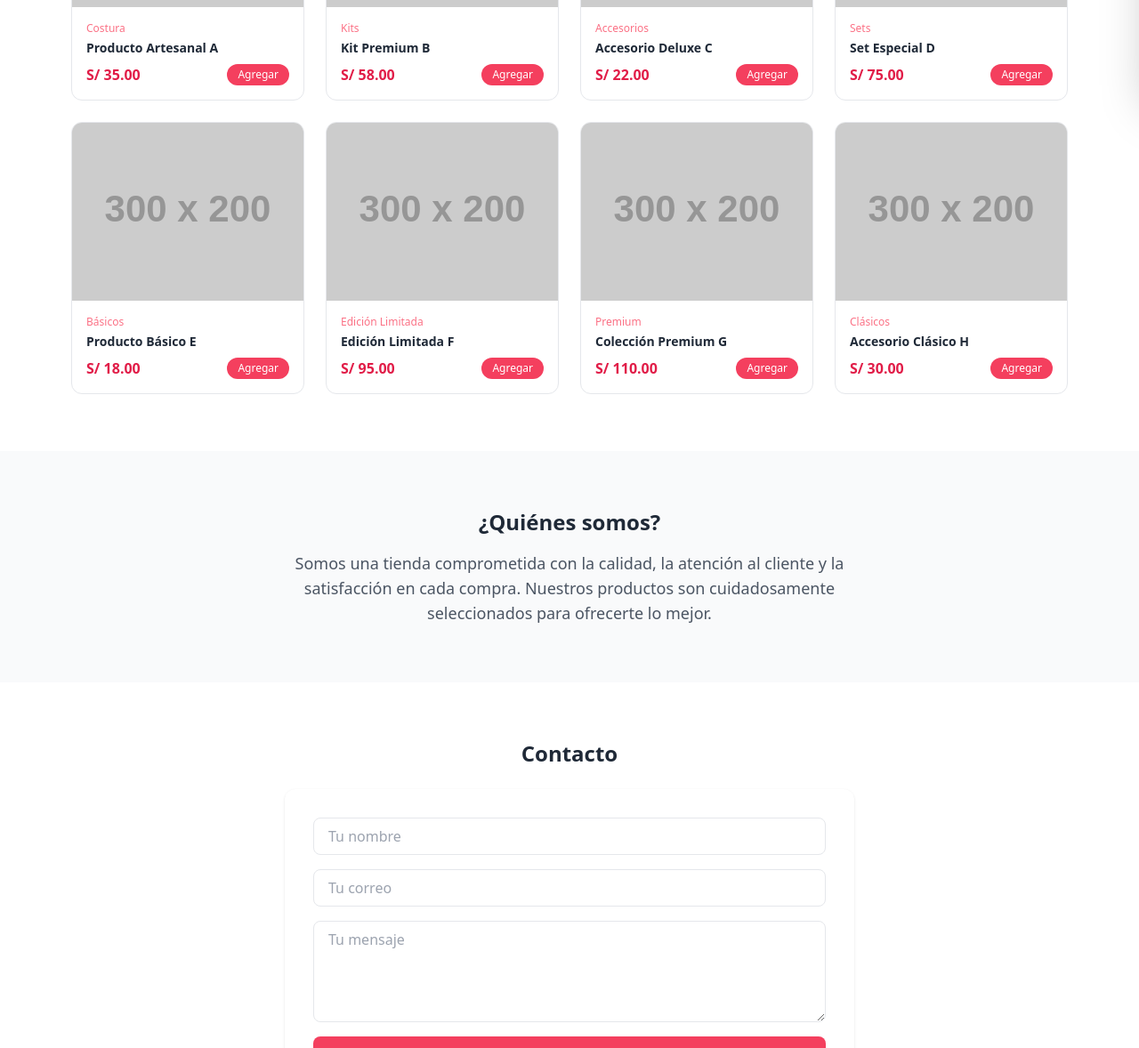
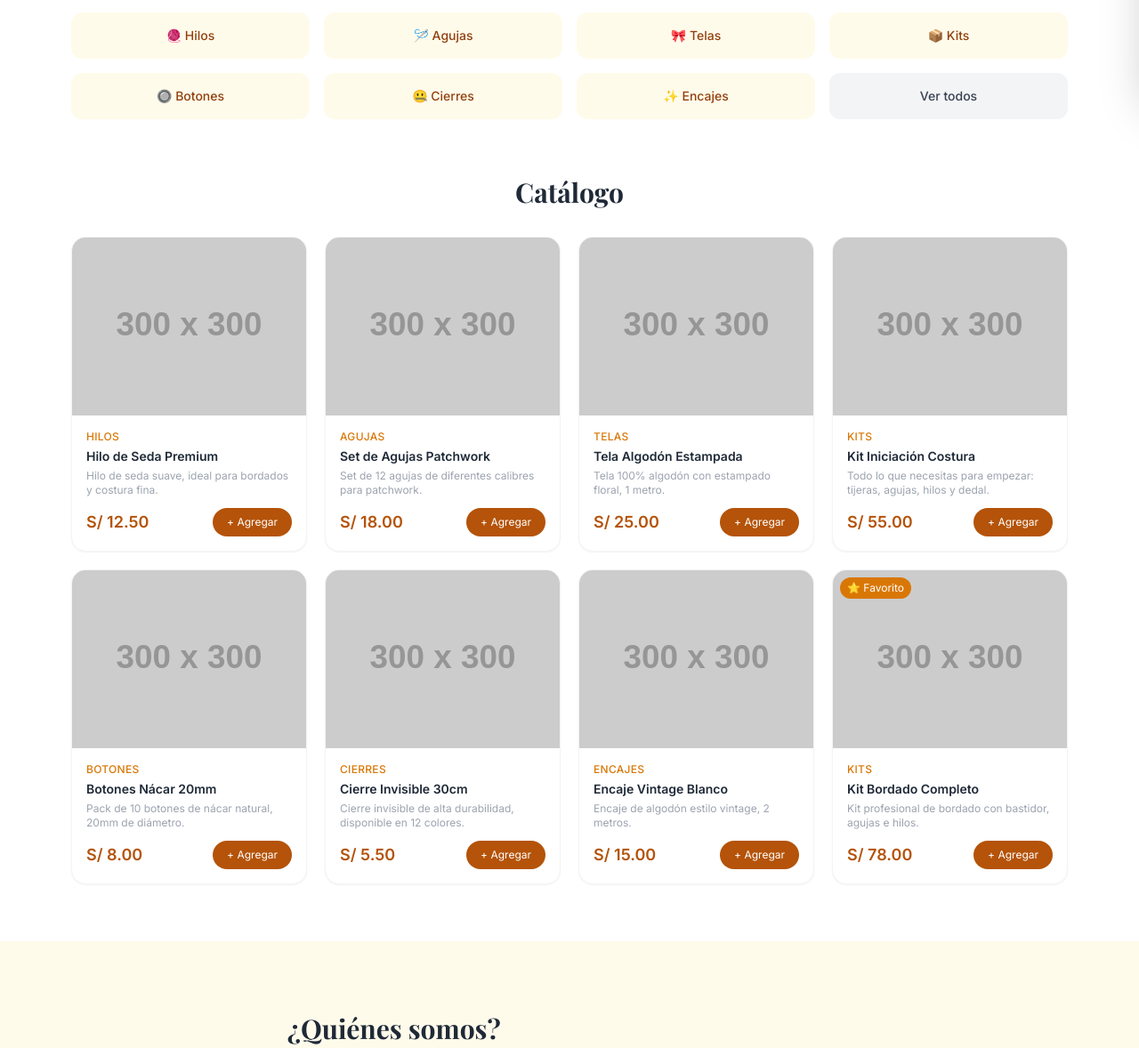
Before and after one commit to mcontrerasmalpar-pixel/tienda-web, a plain HTML site: page index.html in a window 1280 px wide. Shown: the part 693-1871 px from the top of the page at 89% size. Drawn offline with nearby package versions, Linux system fonts and the light colour scheme; placeholder pictures from the web are drawn by us.

Commit message:
feat: branding Gin&Jes + productos de costura y confección

```diff
--- a/index.html
+++ b/index.html
@@ -3,81 +3,133 @@
 <head>
   <meta charset="UTF-8" />
   <meta name="viewport" content="width=device-width, initial-scale=1.0" />
-  <title>Tienda Web</title>
+  <title>Gin&Jes | Accesorios de Costura y Confección</title>
   <script src="https://cdn.tailwindcss.com"></script>
   <link rel="stylesheet" href="css/styles.css" />
+  <style>
+    @import url('https://fonts.googleapis.com/css2?family=Playfair+Display:wght@400;700&family=Inter:wght@300;400;500;600&display=swap');
+    body { font-family: 'Inter', sans-serif; }
+    .font-display { font-family: 'Playfair Display', serif; }
+  </style>
 </head>
-<body class="bg-white text-gray-800 font-sans">
+<body class="bg-white text-gray-800">
 
   <!-- NAVBAR -->
-  <header class="bg-white shadow sticky top-0 z-50">
+  <header class="bg-white border-b border-gray-100 sticky top-0 z-50">
     <div class="max-w-6xl mx-auto px-4 py-4 flex justify-between items-center">
-      <a href="/" class="text-2xl font-bold tracking-tight text-rose-600">MiTienda</a>
-      <nav class="hidden md:flex gap-6 text-sm font-medium">
-        <a href="#productos" class="hover:text-rose-500 transition">Productos</a>
-        <a href="#nosotros" class="hover:text-rose-500 transition">Nosotros</a>
-        <a href="#contacto" class="hover:text-rose-500 transition">Contacto</a>
+      <a href="/" class="flex items-center gap-2">
+        <span class="font-display text-2xl font-bold text-amber-700">Gin<span class="text-gray-800">&amp;</span>Jes</span>
+      </a>
+      <nav class="hidden md:flex gap-8 text-sm font-medium text-gray-600">
+        <a href="#productos" class="hover:text-amber-700 transition">Catálogo</a>
+        <a href="#categorias" class="hover:text-amber-700 transition">Categorías</a>
+        <a href="#nosotros" class="hover:text-amber-700 transition">Nosotros</a>
+        <a href="#contacto" class="hover:text-amber-700 transition">Contacto</a>
       </nav>
-      <button onclick="toggleCart()" class="relative">
-        <svg xmlns="http://www.w3.org/2000/svg" class="h-6 w-6" fill="none" viewBox="0 0 24 24" stroke="currentColor">
+      <button onclick="toggleCart()" class="relative p-2 hover:bg-amber-50 rounded-full transition">
+        <svg xmlns="http://www.w3.org/2000/svg" class="h-6 w-6 text-amber-700" fill="none" viewBox="0 0 24 24" stroke="currentColor">
           <path stroke-linecap="round" stroke-linejoin="round" stroke-width="2" d="M3 3h2l.4 2M7 13h10l4-8H5.4M7 13l-1.4 7h12.8M7 13H5.4M17 21a1 1 0 100-2 1 1 0 000 2zm-10 0a1 1 0 100-2 1 1 0 000 2z" />
         </svg>
-        <span id="cart-count" class="absolute -top-2 -right-2 bg-rose-500 text-white text-xs w-5 h-5 rounded-full flex items-center justify-center">0</span>
+        <span id="cart-count" class="absolute -top-1 -right-1 bg-amber-600 text-white text-xs w-5 h-5 rounded-full flex items-center justify-center">0</span>
       </button>
     </div>
   </header>
 
   <!-- HERO -->
-  <section class="bg-rose-50 py-20 text-center">
-    <div class="max-w-2xl mx-auto px-4">
-      <h1 class="text-4xl md:text-5xl font-bold text-rose-600 mb-4">Calidad en cada detalle</h1>
-      <p class="text-gray-600 mb-8 text-lg">Descubre nuestra colección de productos artesanales y de alta calidad.</p>
-      <a href="#productos" class="bg-rose-500 text-white px-8 py-3 rounded-full font-semibold hover:bg-rose-600 transition">Ver productos</a>
+  <section class="bg-amber-50 py-24">
+    <div class="max-w-6xl mx-auto px-4 flex flex-col md:flex-row items-center gap-12">
+      <div class="flex-1">
+        <p class="text-amber-600 font-medium tracking-widest text-sm uppercase mb-3">Costura &amp; Confección</p>
+        <h1 class="font-display text-5xl md:text-6xl font-bold text-gray-900 leading-tight mb-5">Calidad en<br/><span class="text-amber-700">cada puntada</span></h1>
+        <p class="text-gray-500 text-lg mb-8 max-w-md">Accesorios y materiales de costura seleccionados para que cada proyecto sea perfecto.</p>
+        <div class="flex gap-4">
+          <a href="#productos" class="bg-amber-700 text-white px-8 py-3 rounded-full font-semibold hover:bg-amber-800 transition">Ver catálogo</a>
+          <a href="#nosotros" class="border border-amber-700 text-amber-700 px-8 py-3 rounded-full font-semibold hover:bg-amber-50 transition">Nosotros</a>
+        </div>
+      </div>
+      <div class="flex-1 flex justify-center">
+        <div class="bg-white rounded-3xl shadow-xl p-8 text-center w-72">
+          <div class="text-6xl mb-4">🧵</div>
+          <p class="font-display text-xl font-bold text-amber-700">Gin&amp;Jes</p>
+          <p class="text-gray-400 text-sm mt-1">Tu tienda de confianza</p>
+        </div>
+      </div>
+    </div>
+  </section>
+
+  <!-- CATEGORÍAS -->
+  <section id="categorias" class="py-16 max-w-6xl mx-auto px-4">
+    <h2 class="font-display text-3xl font-bold mb-8 text-center">Categorías</h2>
+    <div class="grid grid-cols-2 md:grid-cols-4 gap-4">
+      <button onclick="filterProducts('Hilos')" class="cat-btn bg-amber-50 hover:bg-amber-100 text-amber-800 py-4 rounded-xl font-medium transition text-sm">🧶 Hilos</button>
+      <button onclick="filterProducts('Agujas')" class="cat-btn bg-amber-50 hover:bg-amber-100 text-amber-800 py-4 rounded-xl font-medium transition text-sm">🪡 Agujas</button>
+      <button onclick="filterProducts('Telas')" class="cat-btn bg-amber-50 hover:bg-amber-100 text-amber-800 py-4 rounded-xl font-medium transition text-sm">🎀 Telas</button>
+      <button onclick="filterProducts('Kits')" class="cat-btn bg-amber-50 hover:bg-amber-100 text-amber-800 py-4 rounded-xl font-medium transition text-sm">📦 Kits</button>
+      <button onclick="filterProducts('Botones')" class="cat-btn bg-amber-50 hover:bg-amber-100 text-amber-800 py-4 rounded-xl font-medium transition text-sm">🔘 Botones</button>
+      <button onclick="filterProducts('Cierres')" class="cat-btn bg-amber-50 hover:bg-amber-100 text-amber-800 py-4 rounded-xl font-medium transition text-sm">🤐 Cierres</button>
+      <button onclick="filterProducts('Encajes')" class="cat-btn bg-amber-50 hover:bg-amber-100 text-amber-800 py-4 rounded-xl font-medium transition text-sm">✨ Encajes</button>
+      <button onclick="filterProducts(null)" class="cat-btn bg-gray-100 hover:bg-gray-200 text-gray-700 py-4 rounded-xl font-medium transition text-sm">Ver todos</button>
     </div>
   </section>
 
   <!-- PRODUCTOS -->
-  <section id="productos" class="py-16 max-w-6xl mx-auto px-4">
-    <h2 class="text-2xl font-bold mb-8 text-center">Nuestros Productos</h2>
-    <div id="product-grid" class="grid grid-cols-2 md:grid-cols-3 lg:grid-cols-4 gap-6">
+  <section id="productos" class="pb-16 max-w-6xl mx-auto px-4">
+    <h2 class="font-display text-3xl font-bold mb-8 text-center">Catálogo</h2>
+    <div id="product-grid" class="grid grid-cols-2 md:grid-cols-3 lg:grid-cols-4 gap-5">
       <!-- Productos renderizados por JS -->
     </div>
   </section>
 
   <!-- NOSOTROS -->
-  <section id="nosotros" class="bg-gray-50 py-16">
-    <div class="max-w-4xl mx-auto px-4 text-center">
-      <h2 class="text-2xl font-bold mb-4">¿Quiénes somos?</h2>
-      <p class="text-gray-600 text-lg max-w-2xl mx-auto">Somos una tienda comprometida con la calidad, la atención al cliente y la satisfacción en cada compra. Nuestros productos son cuidadosamente seleccionados para ofrecerte lo mejor.</p>
+  <section id="nosotros" class="bg-amber-50 py-20">
+    <div class="max-w-4xl mx-auto px-4 flex flex-col md:flex-row gap-10 items-center">
+      <div class="text-6xl">✂️</div>
+      <div>
+        <h2 class="font-display text-3xl font-bold mb-4">¿Quiénes somos?</h2>
+        <p class="text-gray-600 text-lg leading-relaxed">En <strong>Gin&amp;Jes</strong> somos apasionadas de la costura y la confección. Ofrecemos accesorios de alta calidad seleccionados especialmente para costureras, diseñadoras y artesanas que buscan lo mejor para sus proyectos. Cada producto en nuestro catálogo ha sido elegido con cuidado y dedicación.</p>
+      </div>
     </div>
   </section>
 
   <!-- CONTACTO -->
   <section id="contacto" class="py-16 max-w-2xl mx-auto px-4">
-    <h2 class="text-2xl font-bold mb-6 text-center">Contacto</h2>
-    <form class="bg-white shadow rounded-xl p-8 flex flex-col gap-4">
-      <input type="text" placeholder="Tu nombre" class="border rounded-lg px-4 py-2 focus:outline-none focus:ring-2 focus:ring-rose-300" />
-      <input type="email" placeholder="Tu correo" class="border rounded-lg px-4 py-2 focus:outline-none focus:ring-2 focus:ring-rose-300" />
-      <textarea placeholder="Tu mensaje" rows="4" class="border rounded-lg px-4 py-2 focus:outline-none focus:ring-2 focus:ring-rose-300"></textarea>
-      <button type="submit" class="bg-rose-500 text-white py-2 rounded-lg font-semibold hover:bg-rose-600 transition">Enviar</button>
+    <h2 class="font-display text-3xl font-bold mb-6 text-center">Contáctanos</h2>
+    <div class="bg-amber-50 rounded-2xl p-8 text-center mb-8">
+      <p class="text-gray-600 mb-4">¿Tienes alguna consulta sobre nuestros productos?</p>
+      <div class="flex flex-col gap-3 items-center">
+        <a href="https://wa.me/51999999999" class="flex items-center gap-2 bg-green-500 text-white px-6 py-3 rounded-full font-semibold hover:bg-green-600 transition">💬 WhatsApp</a>
+        <a href="mailto:ginjes@gmail.com" class="flex items-center gap-2 border border-amber-700 text-amber-700 px-6 py-3 rounded-full font-semibold hover:bg-amber-50 transition">📧 Email</a>
+      </div>
+    </div>
+    <form class="bg-white shadow-md rounded-2xl p-8 flex flex-col gap-4">
+      <input type="text" placeholder="Tu nombre" class="border border-gray-200 rounded-lg px-4 py-3 focus:outline-none focus:ring-2 focus:ring-amber-300" />
+      <input type="email" placeholder="Tu correo" class="border border-gray-200 rounded-lg px-4 py-3 focus:outline-none focus:ring-2 focus:ring-amber-300" />
+      <textarea placeholder="Tu consulta..." rows="4" class="border border-gray-200 rounded-lg px-4 py-3 focus:outline-none focus:ring-2 focus:ring-amber-300"></textarea>
+      <button type="submit" class="bg-amber-700 text-white py-3 rounded-lg font-semibold hover:bg-amber-800 transition">Enviar consulta</button>
     </form>
   </section>
 
   <!-- FOOTER -->
-  <footer class="bg-gray-800 text-white text-center py-6 text-sm">
-    <p>&copy; 2026 MiTienda. Todos los derechos reservados.</p>
+  <footer class="bg-gray-900 text-white py-8">
+    <div class="max-w-6xl mx-auto px-4 flex flex-col md:flex-row justify-between items-center gap-4">
+      <span class="font-display text-xl font-bold text-amber-400">Gin&amp;Jes</span>
+      <p class="text-gray-400 text-sm">Accesorios de costura y confección de calidad</p>
+      <p class="text-gray-500 text-sm">&copy; 2026 Gin&amp;Jes. Todos los derechos reservados.</p>
+    </div>
   </footer>
 
   <!-- CART SIDEBAR -->
   <div id="cart-sidebar" class="fixed top-0 right-0 h-full w-80 bg-white shadow-2xl z-50 transform translate-x-full transition-transform duration-300 p-6 flex flex-col">
     <div class="flex justify-between items-center mb-6">
-      <h3 class="font-bold text-lg">Carrito</h3>
-      <button onclick="toggleCart()" class="text-gray-500 hover:text-rose-500">✕</button>
+      <h3 class="font-display font-bold text-lg">Tu carrito</h3>
+      <button onclick="toggleCart()" class="text-gray-400 hover:text-amber-700 text-xl">&times;</button>
     </div>
-    <div id="cart-items" class="flex-1 overflow-y-auto text-sm text-gray-600">Tu carrito está vacío.</div>
+    <div id="cart-items" class="flex-1 overflow-y-auto text-sm text-gray-600">
+      <p class="text-gray-400 text-center mt-8">Tu carrito está vacío 🧵</p>
+    </div>
     <div class="border-t pt-4">
-      <p class="font-semibold text-right">Total: <span id="cart-total">S/ 0.00</span></p>
-      <button class="mt-3 w-full bg-rose-500 text-white py-2 rounded-lg font-semibold hover:bg-rose-600 transition">Pagar</button>
+      <p class="font-semibold text-right text-lg">Total: <span id="cart-total" class="text-amber-700">S/ 0.00</span></p>
+      <button class="mt-3 w-full bg-amber-700 text-white py-3 rounded-xl font-semibold hover:bg-amber-800 transition">Realizar pedido</button>
     </div>
   </div>
   <div id="cart-overlay" onclick="toggleCart()" class="hidden fixed inset-0 bg-black bg-opacity-40 z-40"></div>
--- a/js/products.js
+++ b/js/products.js
@@ -1,79 +1,100 @@
-// Base de datos de productos
+// 🧵 Catálogo de Gin&Jes
+// TODO: Reemplaza las imágenes con las fotos reales de tu catálogo de Google Drive
 const products = [
   {
     id: 1,
-    name: "Producto Artesanal A",
-    price: 35.00,
-    image: "https://via.placeholder.com/300x200?text=Producto+1",
-    category: "Costura"
+    name: "Hilo de Seda Premium",
+    price: 12.50,
+    image: "https://via.placeholder.com/300x300/FEF3C7/92400E?text=Hilo+Seda",
+    category: "Hilos",
+    description: "Hilo de seda suave, ideal para bordados y costura fina."
   },
   {
     id: 2,
-    name: "Kit Premium B",
-    price: 58.00,
-    image: "https://via.placeholder.com/300x200?text=Producto+2",
-    category: "Kits"
+    name: "Set de Agujas Patchwork",
+    price: 18.00,
+    image: "https://via.placeholder.com/300x300/FEF3C7/92400E?text=Agujas",
+    category: "Agujas",
+    description: "Set de 12 agujas de diferentes calibres para patchwork."
   },
   {
     id: 3,
-    name: "Accesorio Deluxe C",
-    price: 22.00,
-    image: "https://via.placeholder.com/300x200?text=Producto+3",
-    category: "Accesorios"
+    name: "Tela Algodón Estampada",
+    price: 25.00,
+    image: "https://via.placeholder.com/300x300/FEF3C7/92400E?text=Tela+Algodón",
+    category: "Telas",
+    description: "Tela 100% algodón con estampado floral, 1 metro."
   },
   {
     id: 4,
-    name: "Set Especial D",
-    price: 75.00,
-    image: "https://via.placeholder.com/300x200?text=Producto+4",
-    category: "Sets"
+    name: "Kit Iniciación Costura",
+    price: 55.00,
+    image: "https://via.placeholder.com/300x300/FEF3C7/92400E?text=Kit+Inicio",
+    category: "Kits",
+    description: "Todo lo que necesitas para empezar: tijeras, agujas, hilos y dedal."
   },
   {
     id: 5,
-    name: "Producto Básico E",
-    price: 18.00,
-    image: "https://via.placeholder.com/300x200?text=Producto+5",
-    category: "Básicos"
+    name: "Botones Nácar 20mm",
+    price: 8.00,
+    image: "https://via.placeholder.com/300x300/FEF3C7/92400E?text=Botones",
+    category: "Botones",
+    description: "Pack de 10 botones de nácar natural, 20mm de diámetro."
   },
   {
     id: 6,
-    name: "Edición Limitada F",
-    price: 95.00,
-    image: "https://via.placeholder.com/300x200?text=Producto+6",
-    category: "Edición Limitada"
+    name: "Cierre Invisible 30cm",
+    price: 5.50,
+    image: "https://via.placeholder.com/300x300/FEF3C7/92400E?text=Cierre",
+    category: "Cierres",
+    description: "Cierre invisible de alta durabilidad, disponible en 12 colores."
   },
   {
     id: 7,
-    name: "Colección Premium G",
-    price: 110.00,
-    image: "https://via.placeholder.com/300x200?text=Producto+7",
-    category: "Premium"
+    name: "Encaje Vintage Blanco",
+    price: 15.00,
+    image: "https://via.placeholder.com/300x300/FEF3C7/92400E?text=Encaje",
+    category: "Encajes",
+    description: "Encaje de algodón estilo vintage, 2 metros."
   },
   {
     id: 8,
-    name: "Accesorio Clásico H",
-    price: 30.00,
-    image: "https://via.placeholder.com/300x200?text=Producto+8",
-    category: "Clásicos"
+    name: "Kit Bordado Completo",
+    price: 78.00,
+    image: "https://via.placeholder.com/300x300/FEF3C7/92400E?text=Kit+Bordado",
+    category: "Kits",
+    description: "Kit profesional de bordado con bastidor, agujas e hilos.",
+    badge: "⭐ Favorito"
   }
 ];
 
-// Renderizar productos en el grid
-function renderProducts() {
+let filteredProducts = [...products];
+
+function filterProducts(category) {
+  filteredProducts = category ? products.filter(p => p.category === category) : [...products];
+  renderProducts(filteredProducts);
+  document.getElementById('productos').scrollIntoView({ behavior: 'smooth' });
+}
+
+function renderProducts(list = products) {
   const grid = document.getElementById('product-grid');
-  grid.innerHTML = products.map(p => `
-    <div class="product-card bg-white border rounded-xl overflow-hidden cursor-pointer" onclick="addToCart(${p.id})">
-      <img src="${p.image}" alt="${p.name}" />
+  grid.innerHTML = list.map(p => `
+    <div class="product-card bg-white border border-gray-100 rounded-2xl overflow-hidden shadow-sm">
+      <div class="relative">
+        <img src="${p.image}" alt="${p.name}" />
+        ${p.badge ? `<span class="absolute top-2 left-2 bg-amber-600 text-white text-xs px-2 py-1 rounded-full">${p.badge}</span>` : ''}
+      </div>
       <div class="p-4">
-        <p class="text-xs text-rose-400 font-medium mb-1">${p.category}</p>
-        <h3 class="font-semibold text-sm mb-2">${p.name}</h3>
+        <p class="text-xs text-amber-600 font-medium mb-1 uppercase tracking-wide">${p.category}</p>
+        <h3 class="font-semibold text-sm mb-1 text-gray-800">${p.name}</h3>
+        <p class="text-gray-400 text-xs mb-3">${p.description}</p>
         <div class="flex justify-between items-center">
-          <span class="font-bold text-rose-600">S/ ${p.price.toFixed(2)}</span>
-          <button class="text-xs bg-rose-500 text-white px-3 py-1 rounded-full hover:bg-rose-600 transition">Agregar</button>
+          <span class="font-bold text-amber-700 text-lg">S/ ${p.price.toFixed(2)}</span>
+          <button onclick="addToCart(${p.id})" class="text-xs bg-amber-700 text-white px-4 py-2 rounded-full hover:bg-amber-800 transition">+ Agregar</button>
         </div>
       </div>
     </div>
   `).join('');
 }
 
-document.addEventListener('DOMContentLoaded', renderProducts);
+document.addEventListener('DOMContentLoaded', () => renderProducts());
```
Also changed, not shown: README.md.
